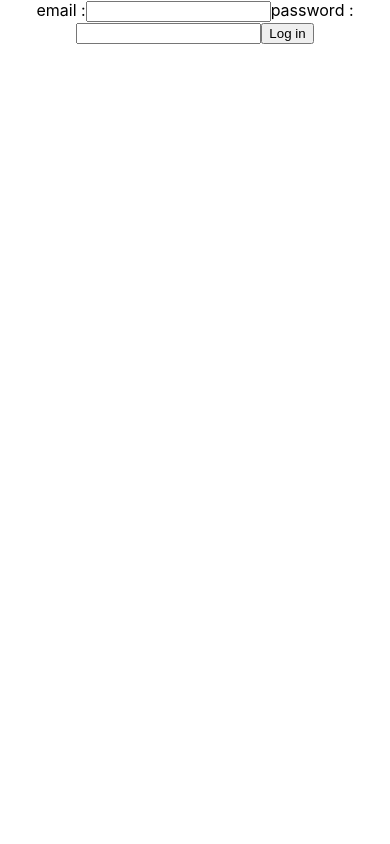
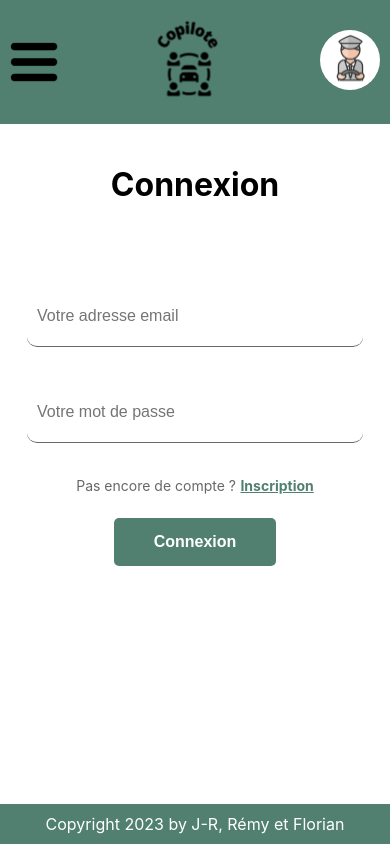
Before and after one commit to WildCodeSchool/2211-wns-neumann-copilot, a React (Create React App) app in the folder client/: page /login in a window 390 px wide. Built offline with nearby package versions, Linux system fonts and the light colour scheme.

Commit message:
remise en forme du front

```diff
--- a/client/src/App.tsx
+++ b/client/src/App.tsx
@@ -1,6 +1,5 @@
 import { Routes, Route } from "react-router-dom";
 import Login from "./screens/Login";
-import Connexion from "./screens/Connexion";
 import Inscription from "./screens/Inscription";
 import Profil from "./screens/Profil";
 import "./App.css";
@@ -18,7 +17,6 @@ function App() {
         <Route path="/" element={<Home />} />
         <Route path="/login" element={<Login />} />
         <Route path="/trajet" element={<Trajet />} />
-        <Route path="/Connexion" element={<Connexion />} />
         <Route path="/Inscription" element={<Inscription />} />
         <Route path="/Profil" element={<Profil />} />
       </Routes>
--- a/client/src/Components/Profile.tsx
+++ /dev/null
@@ -1 +0,0 @@
-import React from "react";
--- a/client/src/Components/css/Footer.css
+++ b/client/src/Components/css/Footer.css
@@ -1,11 +1,16 @@
 .footer {
+    position: absolute;
+    bottom: 0;
+    width: 100%;
+    height: 40px;
+    display: flex;
     background-color: #518071;
-    padding: 10px;
     margin-top: 20px;
+
 }
 
 .footer p {
     color: #FFF;
     text-align: center;
-    margin: 0;
+    margin: auto;
 }
--- a/client/src/Components/css/LeftMenuPC.css
+++ b/client/src/Components/css/LeftMenuPC.css
@@ -10,6 +10,7 @@
     bottom: 0;
     /* attention : la valeur est liée au margin-left du .app de la "media query PC" dans "Home.css" */
     width: 175px;
+    z-index: 1;
 }
 
 .left-menu-pc img,
--- a/client/src/css/Inscription.css
+++ b/client/src/css/Inscription.css
@@ -2,6 +2,7 @@
     text-align: center;
     display: flex;
     flex-direction: column;
+    z-index: 0;
 }
 
 .container_form {
@@ -43,12 +44,12 @@
 
 .redirection_sign_in p{
     margin: 0;
-    font-size: 1rem;
+    font-size: 0.875rem;
     color: #686868;
 }
 
 .redirection_sign_in a{
-    font-size: 1rem;
+    font-size: 0.875rem;
     font-weight: bold;
     color: #518071;
 }
--- a/client/src/css/Connexion.css
+++ b/client/src/css/login.css
@@ -2,6 +2,7 @@
     text-align: center;
     display: flex;
     flex-direction: column;
+    z-index: 0;
 }
 
 .container_form {
@@ -43,12 +44,12 @@
 
 .redirection_sign_up p{
     margin: 0;
-    font-size: 1rem;
+    font-size: 0.875rem;
     color: #686868;
 }
 
 .redirection_sign_up a{
-    font-size: 1rem;
+    font-size: 0.875rem;
     font-weight: bold;
     color: #518071;
 }
--- a/client/src/index.css
+++ b/client/src/index.css
@@ -1,5 +1,10 @@
+html{
+  height: 100%;
+}
+
 body {
   margin: 0;
+  padding: 0;
   font-family: -apple-system, BlinkMacSystemFont, 'Segoe UI', 'Roboto', 'Oxygen',
     'Ubuntu', 'Cantarell', 'Fira Sans', 'Droid Sans', 'Helvetica Neue',
     sans-serif;
--- a/client/src/screens/Connexion.tsx
+++ /dev/null
@@ -1,31 +0,0 @@
-// import { useState } from "react"
-// import { useLoginMutation } from "../gql/generated/schema"
-import { Link } from "react-router-dom";
-import "../css/Connexion.css"
-import Inscription from "./Inscription";
-
-export default function Connexion() {
-
-
-    return (
-    <div className="main">
-        <h1>Connexion</h1>
-
-        <div className="container_form">
-            <form className="form">
-                <div className="input_connexion">
-                    <input type="email" name="email" placeholder="Votre adresse email"/>
-                </div>
-                <div className="input_connexion">
-                    <input type="password" name="password" placeholder="Votre mot de passe"/>
-                </div>
-                <div>
-                    <button className="button button_connexion">Connexion</button>
-                </div>
-            </form>
-            <div className="redirection_sign_up">
-                <p>Pas encore de compte ?</p>&nbsp;<Link to="/Inscription">Inscription</Link>
-            </div>
-        </div>
-    </div>
-)}
--- a/client/src/screens/Inscription.tsx
+++ b/client/src/screens/Inscription.tsx
@@ -2,9 +2,14 @@
 // import { useLoginMutation } from "../gql/generated/schema"
 import { Link } from "react-router-dom";
 import "../css/Inscription.css"
+import Footer from "../Components/Footer";
+import Header from "../Components/Header";
+import LeftMenuPC from "../Components/LeftMenuPC";
 
 export default function Loginn() {
     return (
+        <div>
+        {window.innerWidth < 992 ? <Header></Header> : <LeftMenuPC></LeftMenuPC>}
         <div className="main">
             <h1>Inscription</h1>
 
@@ -16,13 +21,15 @@ export default function Loginn() {
                     <div className="input_inscription">
                         <input type="password" name="password" placeholder="Votre mot de passe"/>
                     </div>
+                    <div className="redirection_sign_in">
+                <p>Déjà un compte ?</p>&nbsp;<Link to="/login">Connexion</Link>
+                </div>
                     <div>
                         <button className="button button_inscription">Connexion</button>
                     </div>
                 </form>
-            <div className="redirection_sign_in">
-            <p>Déjà un compte ?</p>&nbsp;<Link to="/Connexion">Connexion</Link>
             </div>
         </div>
+        {window.innerWidth < 992 ? <Footer></Footer> : ''}
     </div>
 )}
--- a/client/src/screens/Login.tsx
+++ b/client/src/screens/Login.tsx
@@ -4,6 +4,11 @@ import {
   useLoginMutation,
   useLogoutMutation,
 } from "../gql/generated/schema";
+import { Link } from "react-router-dom";
+import "../css/login.css"
+import Footer from "../Components/Footer";
+import Header from "../Components/Header";
+import LeftMenuPC from "../Components/LeftMenuPC";
 
 export default function Login() {
   const [email, setEmail] = useState("");
@@ -19,11 +24,13 @@ export default function Login() {
 
   return (
     <div>
+      {window.innerWidth < 992 ? <Header></Header> : <LeftMenuPC></LeftMenuPC>}
       {currentUser?.profile ? (
         <div>
           {" "}
           <p> connected as {currentUser.profile.email}</p>
           <button
+            className="button button_connexion"
             onClick={async () => {
               await logout();
               client.resetStore();
@@ -33,7 +40,9 @@ export default function Login() {
           </button>
         </div>
       ) : (
-        <form
+        <div className="main">
+          <h1>Connexion</h1>
+          <form className="form"
             onSubmit={async (e) => {
               e.preventDefault();
               console.log({ email, password });
@@ -48,28 +57,35 @@ export default function Login() {
               }
             }}
           >
-          <label htmlFor="email">
-            email :
+            <div className="input_connexion">
               <input
                 type="text"
                 id="email"
                 value={email}
                 onChange={(e) => setEmail(e.target.value)}
+                placeholder="Votre adresse email"
               />
-          </label>
-          <label htmlFor="password">
-            password :
+            </div>
+            <div className="input_connexion">
               <input
                 type="text"
                 id="password"
                 value={password}
                 onChange={(e) => setPassword(e.target.value)}
+                placeholder="Votre mot de passe"
               />
-          </label>
+              </div>
             {error && <p>{error}</p>}
-          <button type="submit">Log in</button>
+          <div className="redirection_sign_up">
+                <p>Pas encore de compte ?</p>&nbsp;<Link to="/Inscription">Inscription</Link>
+          </div>
+            <div>
+              <button className="button button_connexion" type="submit">Connexion</button>
+            </div>
           </form>
+        </div>
       )}
+      {window.innerWidth < 992 ? <Footer></Footer> : ''}
     </div>
   );
 }
--- a/client/src/screens/css/Home.css
+++ b/client/src/screens/css/Home.css
@@ -1,11 +1,11 @@
 /* Tout les boutons de l'application */
-
 .button {
-    font-size: 1.5rem;
+    font-size: 1rem;
+    font-weight: bold;
     color: #FFF;
     background-color: #518071;
     border: none;
-    border-radius: 20px;
+    border-radius: 5px;
     padding: 15px 40px;
 }
 
```
Lines whose indentation alone changed are shown as unchanged.
